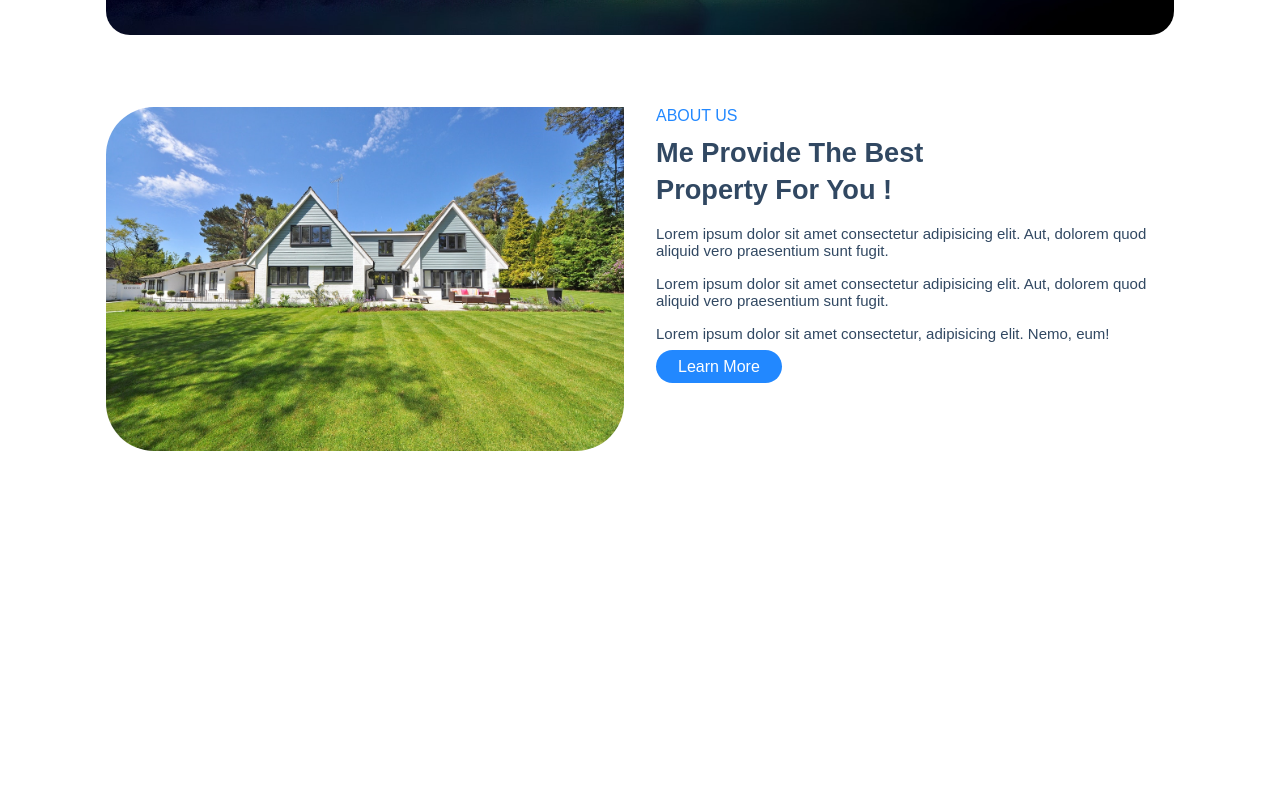
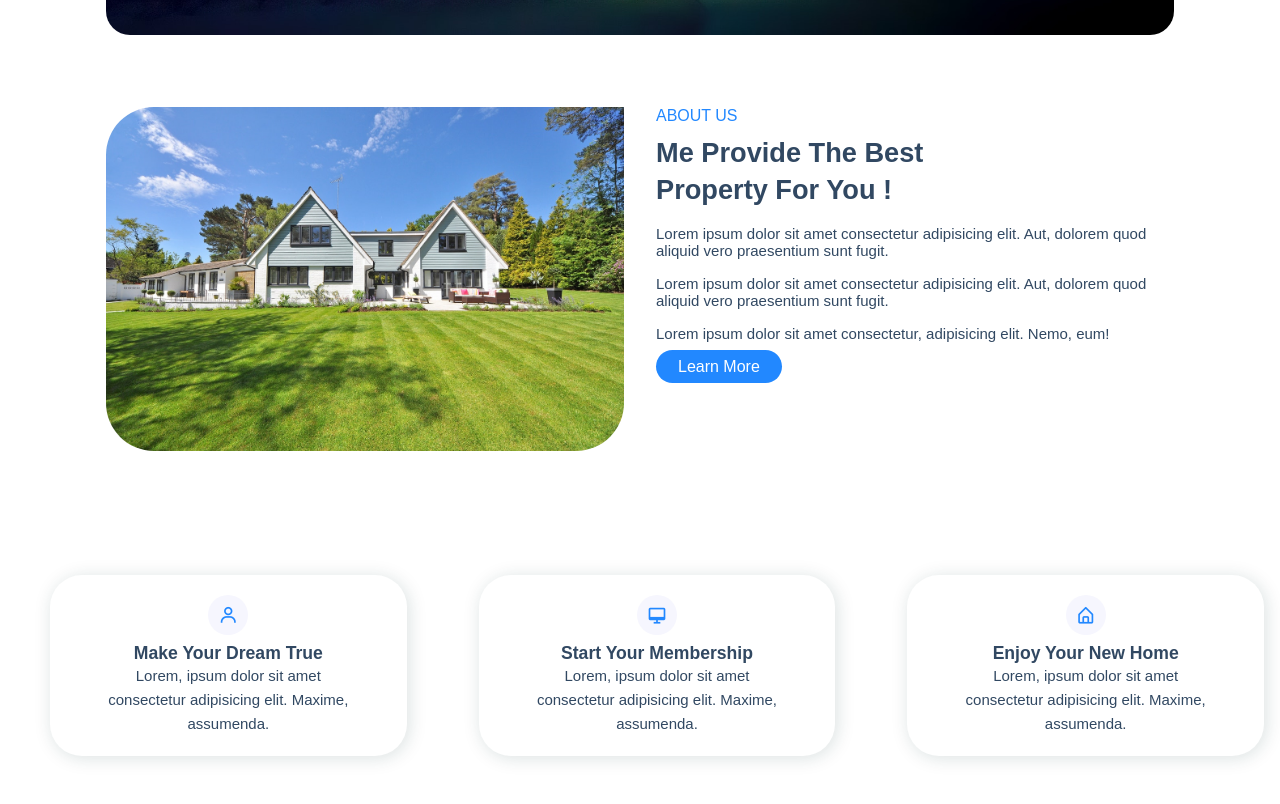
Before and after one commit to nazanin1221/Crative, a website: page index.html in a window 1280 px wide. Shown: the part 505-1309 px from the top of the page. Before the commit the page ends 1008 px from the top, so only its background shows below. Drawn offline with nearby package versions, Linux system fonts and the light colour scheme.

Commit message:
add style box

```diff
--- a/Style/index.scss
+++ b/Style/index.scss
@@ -134,3 +134,37 @@ header{
     font-size: 0.938rem;
     margin: 1rem 0 1rem;
 }
+.sales-container{
+    display:grid;
+    grid-template-columns: repeat(auto-fit,minmax(240px,auto));
+    gap:3.5rem;
+    margin-left:50px;
+}
+.sales-container .box{
+    padding:20px;
+    background: var(--bg-color);
+    box-shadow: var(--box-shadow);
+    text-align: center;
+    border-radius: 2rem;
+    margin-right: 16px;
+}
+.sales-container .box:hover{
+    background: var(--main-color);
+    color:var(--bg-color);
+    transition: 0.4s all linear;
+}
+.sales-container .box .bx{
+    padding:10px;
+    border-radius: 50%;
+    background: #f6f6fe;
+    color:var(--main-color);
+    font-size: 20px;
+}
+.sales-container p{
+    line-height: 1.5rem;
+    font-size: 0.938rem;
+}
+.sales-container h3{
+    font-size: 1.1rem;
+    margin-top:8px;
+}
--- a/index.html
+++ b/index.html
@@ -51,5 +51,25 @@
         <a href="#" class="btn">Learn More</a>
     </div>
 </section>
+<!--sales-->
+<section class="sales-container" id="sales">
+    <!--box1-->
+    <div class="box">
+        <i class='bx  bx-user'></i>
+        <h3>Make Your Dream True</h3>
+        <p>Lorem, ipsum dolor sit amet<br> consectetur adipisicing elit. Maxime, <br>assumenda.</p>
+    </div>
+        <!--box2-->
+    <div class="box">
+        <i class='bx  bx-desktop'></i>
+        <h3>Start Your Membership</h3>
+        <p>Lorem, ipsum dolor sit amet<br> consectetur adipisicing elit. Maxime,<br> assumenda.</p>
+    </div>    <!--box3-->
+    <div class="box">
+        <i class='bx  bx-home-alt'></i>
+        <h3>Enjoy Your New Home</h3>
+        <p>Lorem, ipsum dolor sit amet <br>consectetur adipisicing elit. Maxime,<br> assumenda.</p>
+    </div>
+</section>
 </body>
 </html>
```
Also changed, not shown: Style/index.css, 1 other file.
